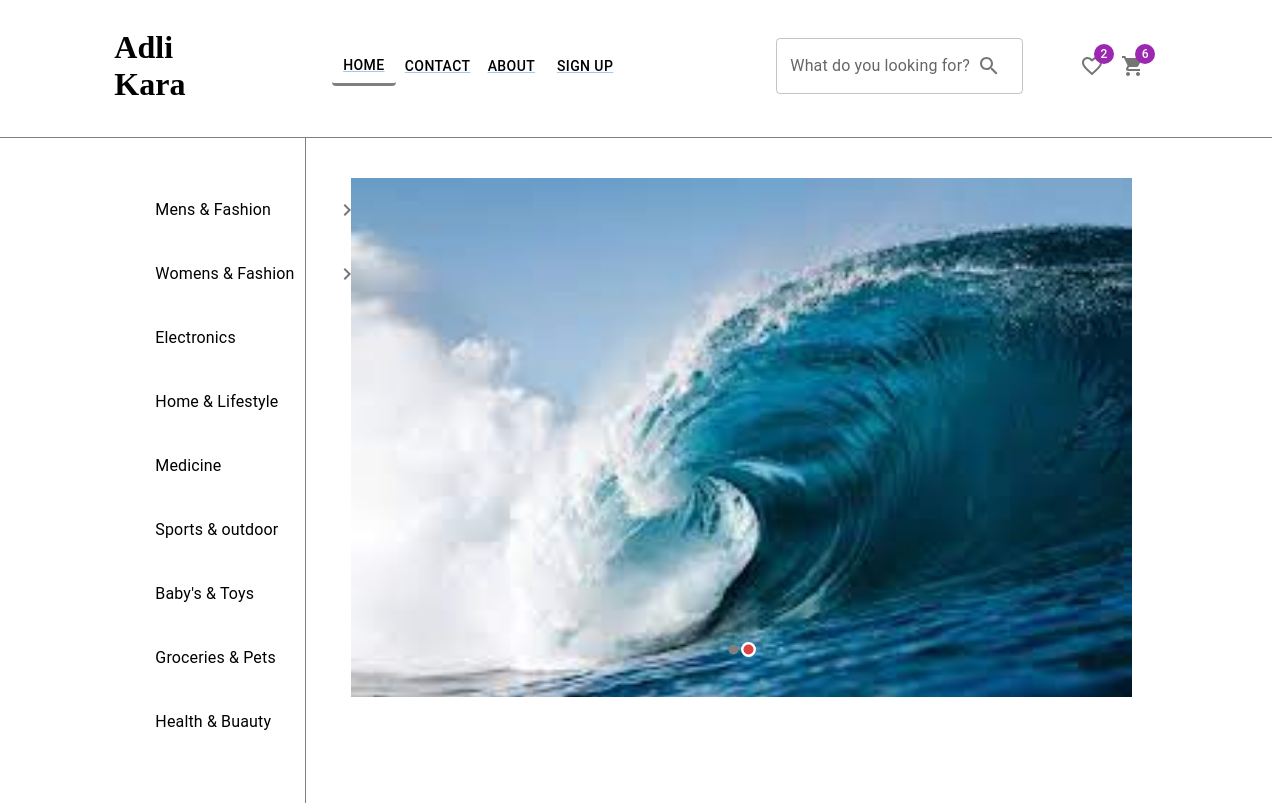
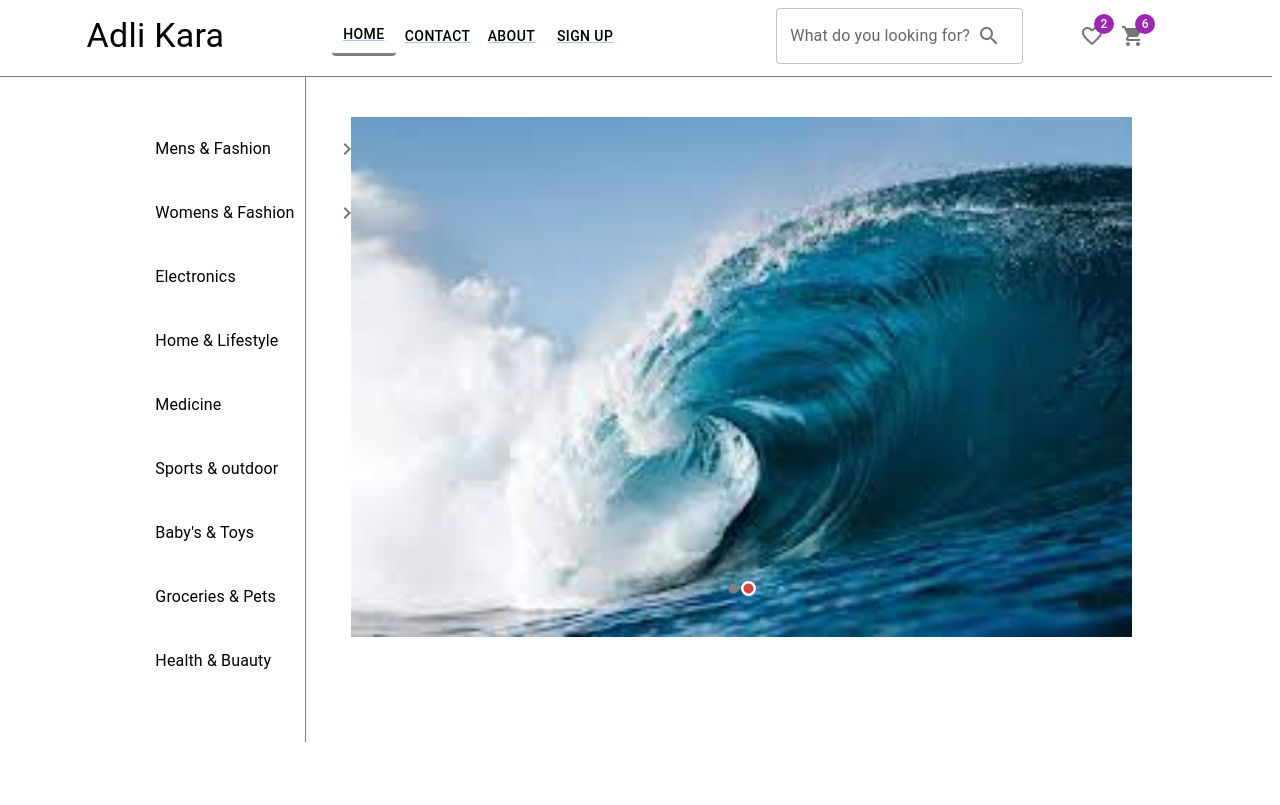
Before and after one commit to rezabhm/online_shop, a React (Create React App) app: page / in a window 1280 px wide. Shown: the top 805 px of the page. Built offline with nearby package versions, Linux system fonts and the light colour scheme.

Commit message:
Logo Update H1 Wrap

```diff
--- a/src/Components/Home/Navbar/logo.js
+++ b/src/Components/Home/Navbar/logo.js
@@ -1,25 +1,22 @@
+import { Typography } from "@material-ui/core";
 import React from "react";
 
-
-function Logo(props){
-
-
-    return(
-
-        <>
-
-            <h1 style={{alignItems:'center', justifyContent:'center', display:'flex'}}>
-
-                {props.title}
-
-            </h1>
-
-        </>
-
-
-
-    )
-
+function Logo(props) {
+  return (
+    <>
+      <Typography
+        variant="h4"
+        style={{
+          alignItems: "center",
+          justifyContent: "center",
+          display: "flex",
+          whiteSpace: "nowrap",
+        }}
+      >
+        {props.title}
+      </Typography>
+    </>
+  );
 }
 
 export default Logo;
```
